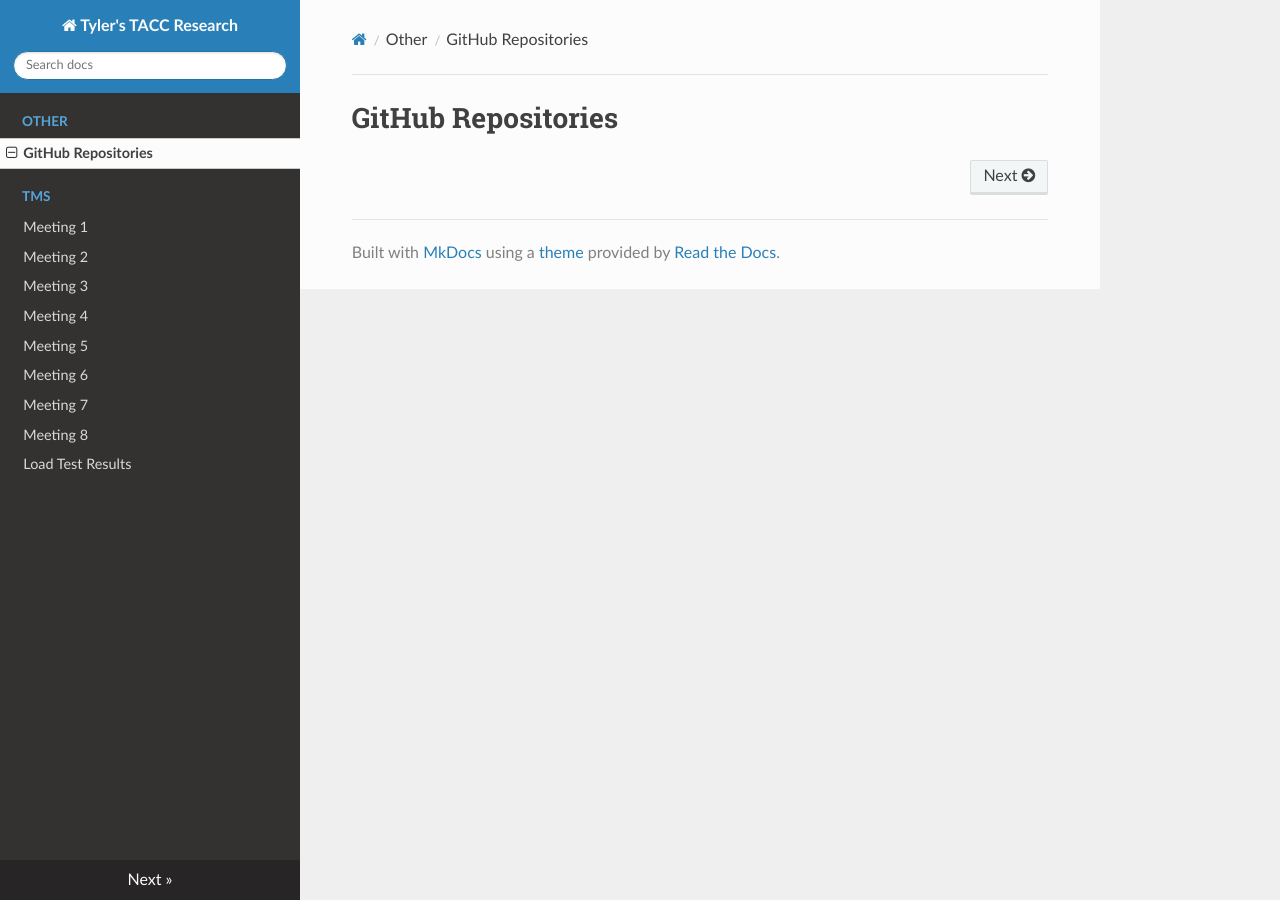
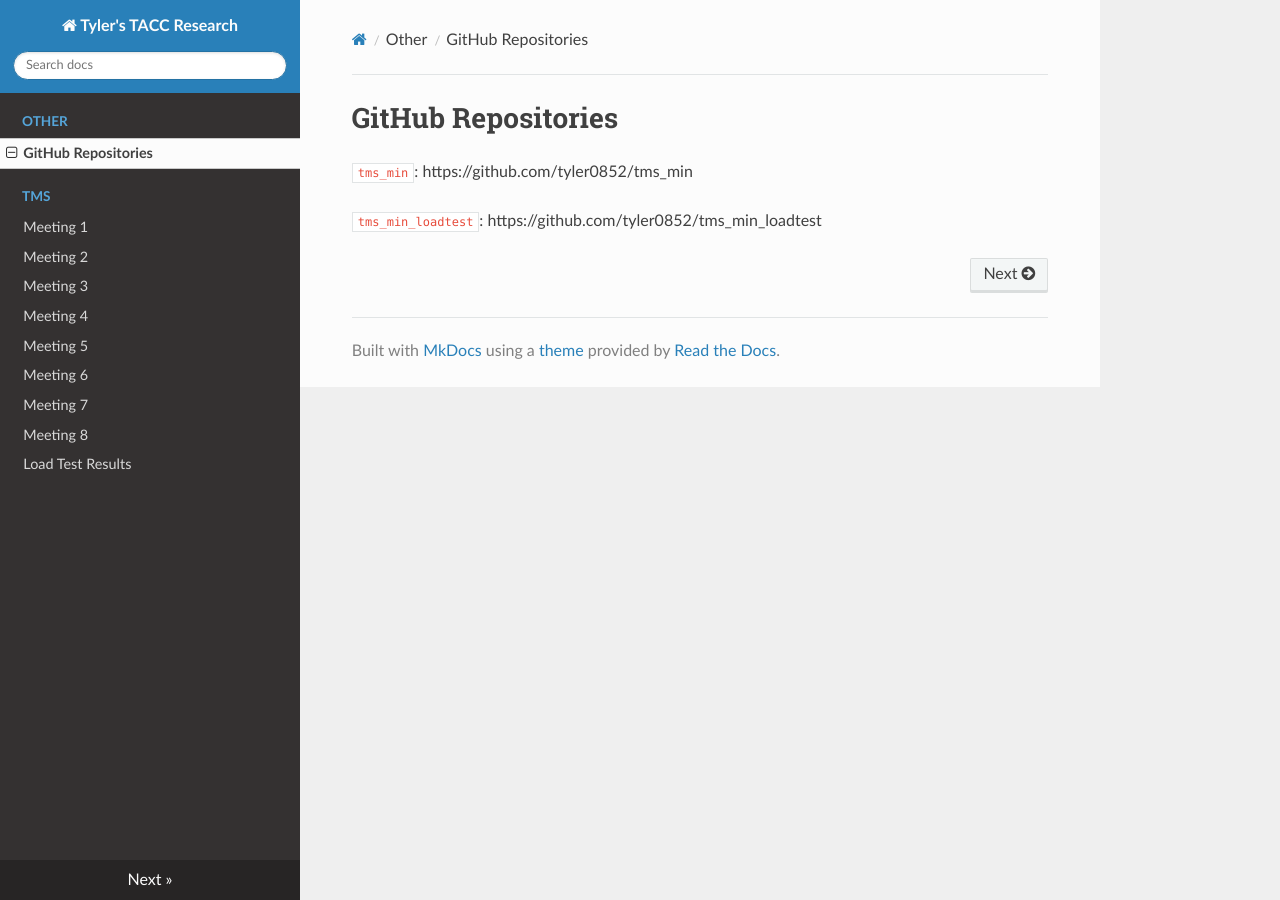
Before and after one commit to tyler0852/tylers-tacc-research, an MkDocs documentation site: the page built from docs/other/githublinks.md, in a window 1280 px wide. Built offline with MkDocs 1.6.1, drawn with Linux system fonts in a browser that asks for light colours; nearby versions of some CDN libraries.

Commit message:
Add GitHub repository links to githublinks.md
Added links to GitHub repositories for tms_min and tms_min_loadtest.

```diff
--- a/docs/other/githublinks.md
+++ b/docs/other/githublinks.md
@@ -1 +1,5 @@
 # GitHub Repositories
+
+`tms_min`: https://github.com/tyler0852/tms_min
+
+`tms_min_loadtest`: https://github.com/tyler0852/tms_min_loadtest
```
